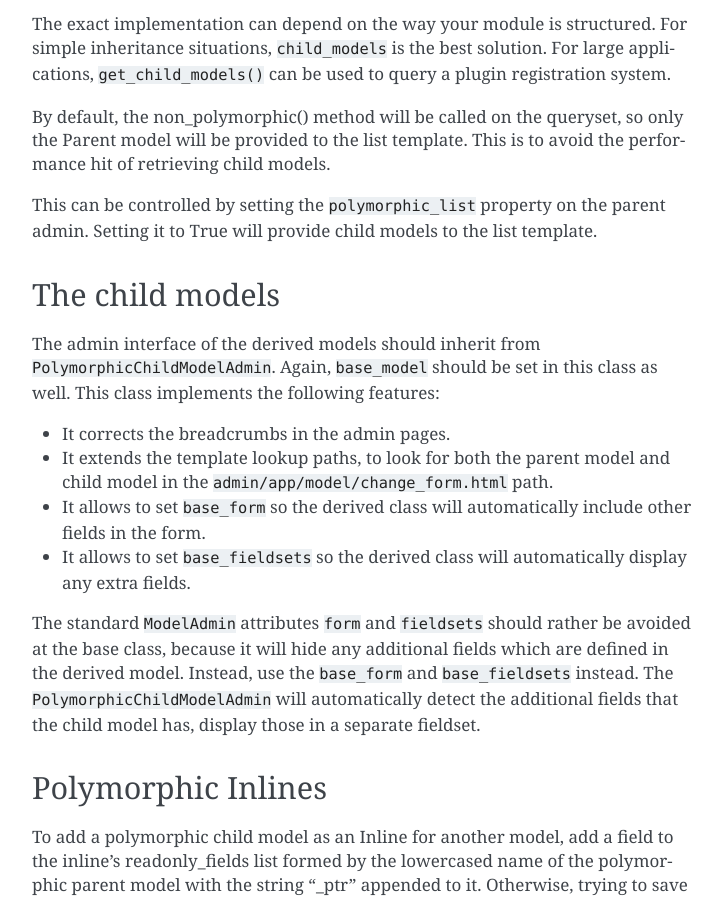
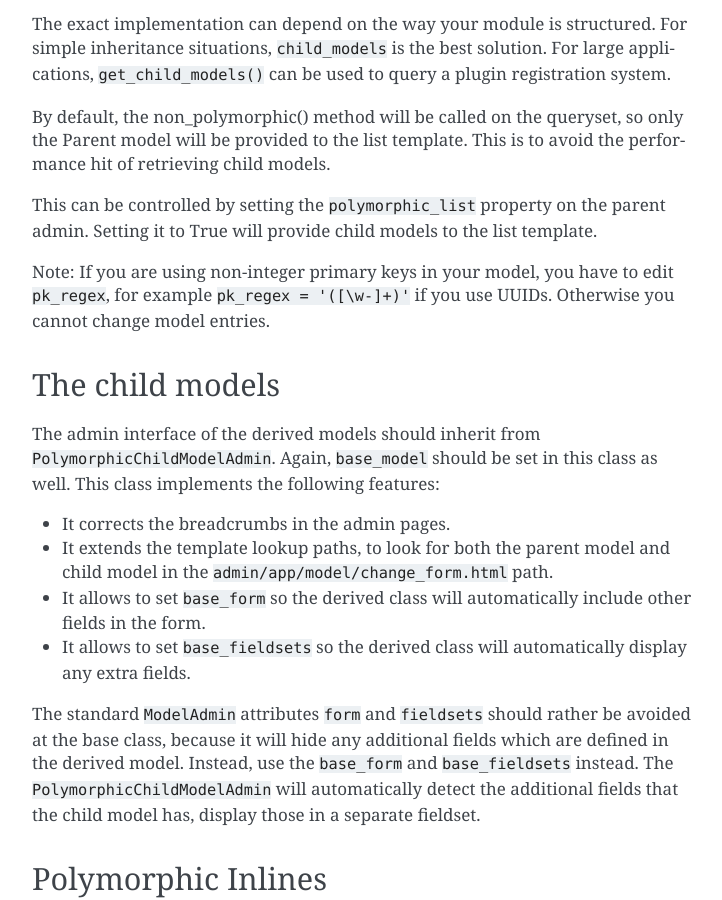
Before and after one commit to jazzband/django-polymorphic, a Sphinx documentation site: the page built from docs/admin.rst, in a window 1280 px wide and 900 px high, scrolled down 746 px. Shown: the whole window, without its empty margins (388-1110 px from the left). Built offline with Sphinx 7.4.7, drawn with Linux system fonts in a browser that asks for light colours.

Commit message:
Mention pk_regex in docs when using non-int pk

```diff
--- a/docs/admin.rst
+++ b/docs/admin.rst
@@ -34,6 +34,9 @@
 
 This can be controlled by setting the ``polymorphic_list`` property on the
 parent admin.  Setting it to True will provide child models to the list template.
+
+Note: If you are using non-integer primary keys in your model, you have to edit ``pk_regex``,
+for example ``pk_regex = '([\w-]+)'`` if you use UUIDs. Otherwise you cannot change model entries.
 
 The child models
 ----------------
```
